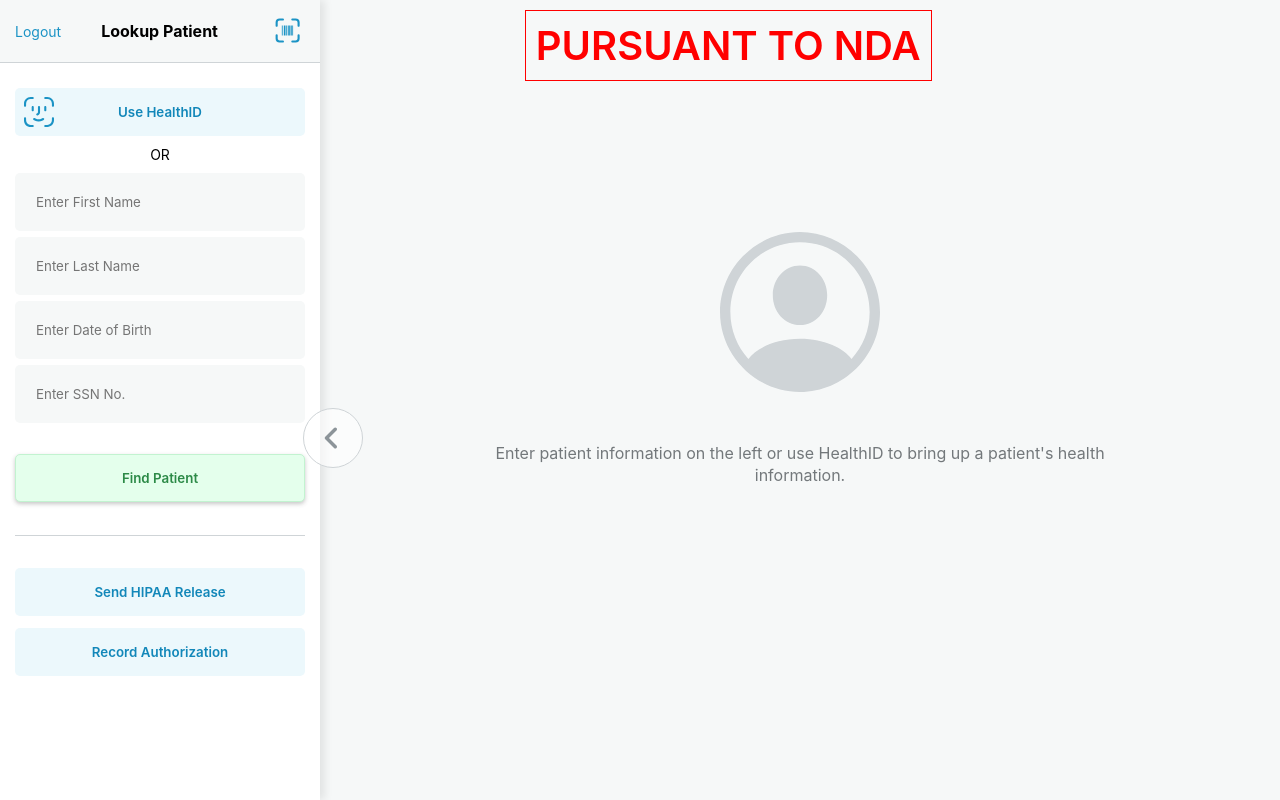
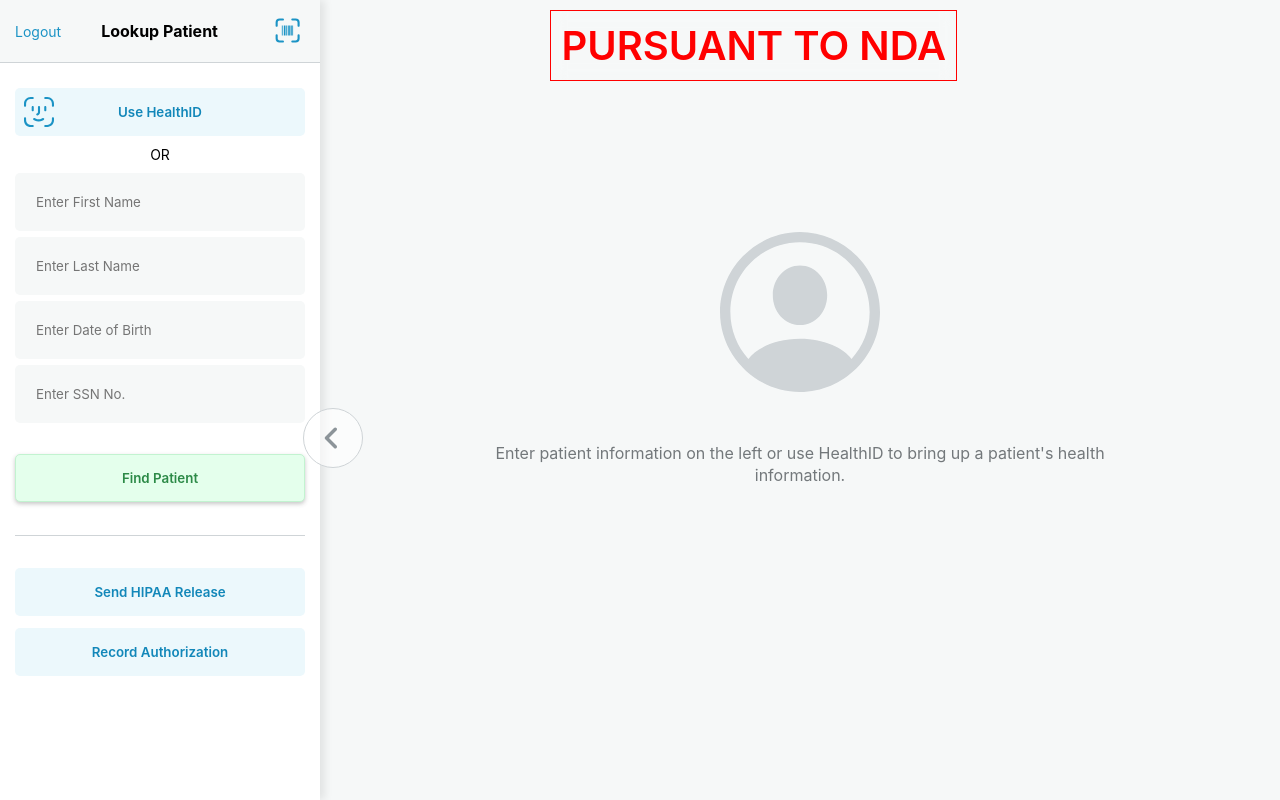
Before and after one commit to keithjohnsdev/lw-911, a React (Create React App) app: page /#/ in a window 1280 px wide. Built offline with nearby package versions, Linux system fonts and the light colour scheme; a web font is replaced by a local one.

Commit message:
nda banner

```diff
--- a/src/theme/App.scss
+++ b/src/theme/App.scss
@@ -56,6 +56,7 @@ html, body {
   border: solid 1px red;
   padding: 10px;
   top: 10px;
-  left: 41%;
+  left: 43%;
   z-index: 100;
+  backdrop-filter: blur(8px);
 }
```
